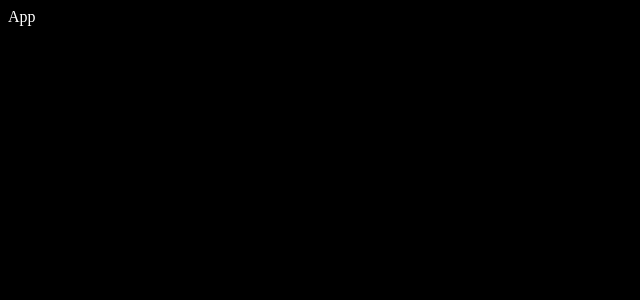
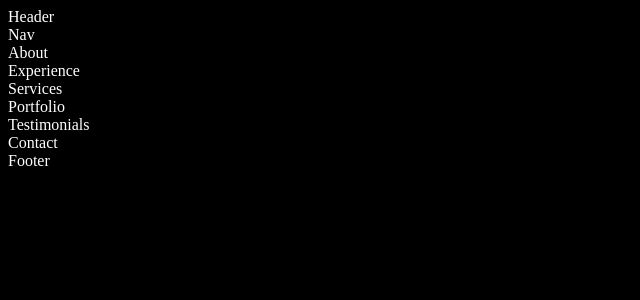
Before and after one commit to aitorzaldua/portfolio, a React (Create React App) app: page / in a window 1280 px wide. Shown: the top 300 px of the page, without its empty margins (0-640 px from the left). Built offline with nearby package versions, Linux system fonts and the light colour scheme.

Commit message:
200322 after import components before index.css

```diff
--- a/src/App.js
+++ b/src/App.js
@@ -1,8 +1,20 @@
 import React from 'react';
+import { About, Contact, Experience, Footer, Header, Nav, Portfolio, Services, Testimonials } from './components';
 
 const App = () => {
   return (
-    <div>App</div>
+    <div className='App'>
+      <Header />
+      <Nav />
+      <About />
+      <Experience />
+      <Services />
+      <Portfolio />
+      <Testimonials />
+      <Contact />
+      <Footer />
+
+    </div>
   )
 }
 
--- /dev/null
+++ b/src/components/index.js
@@ -0,0 +1,9 @@
+export { default as About } from './about/About';
+export { default as Contact } from './contact/Contact';
+export { default as Experience } from './experience/Experience';
+export { default as Footer } from './footer/Footer';
+export { default as Header } from './header/Header';
+export { default as Nav } from './nav/Nav';
+export { default as Portfolio } from './portfolio/Portfolio';
+export { default as Services } from './services/Services';
+export { default as Testimonials } from './testimonials/Testimonials';
```
